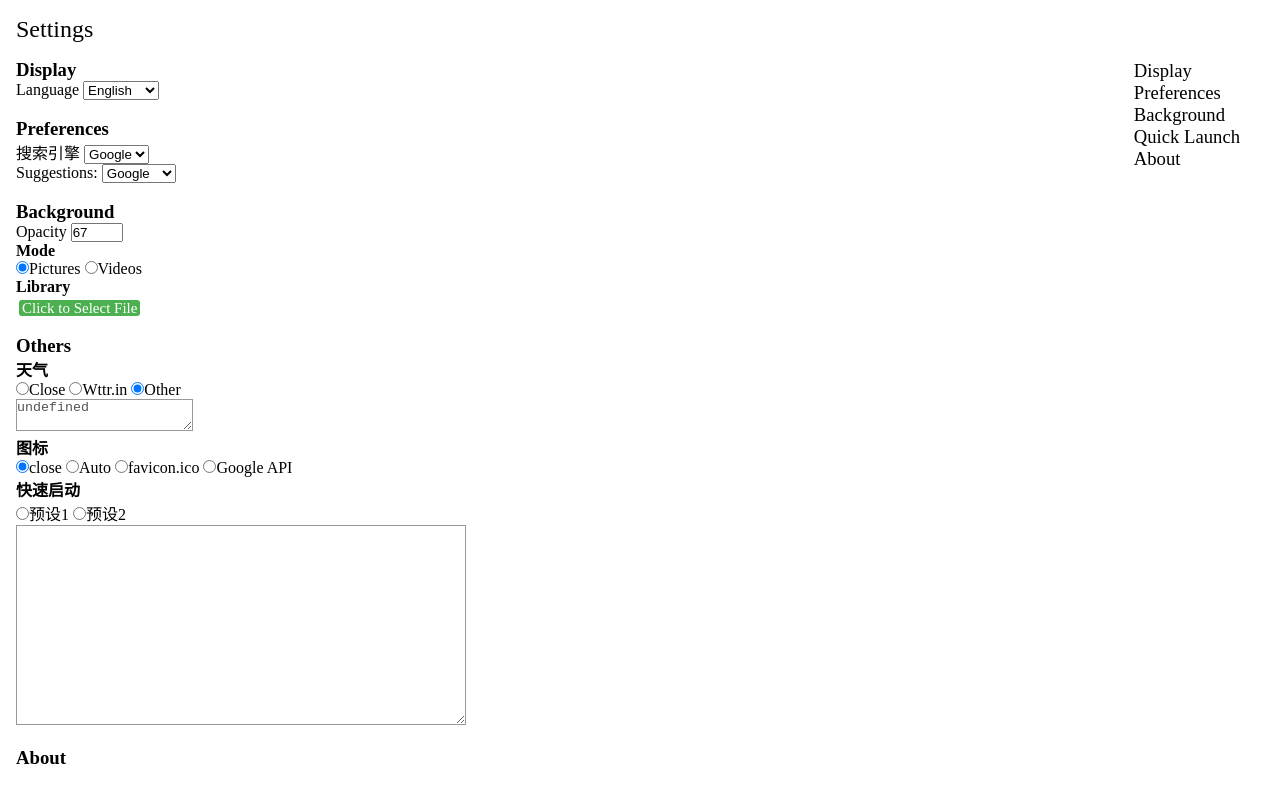
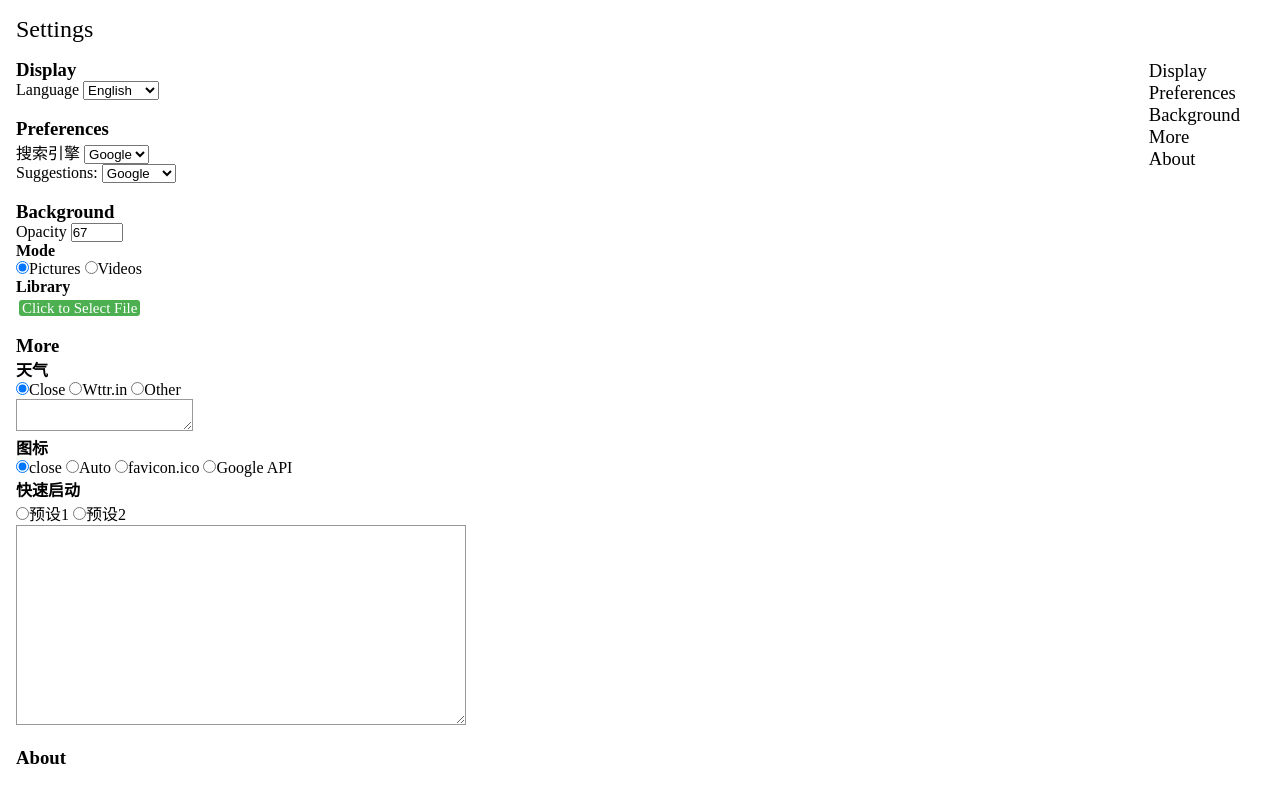
Before and after one commit to ij369/1tab, a plain HTML site: page settings.html in a window 1280 px wide. Drawn offline with Linux system fonts and the light colour scheme.

Commit message:
细节修改

```diff
--- a/settings.html
+++ b/settings.html
@@ -15,7 +15,7 @@
         <a class="arrow" href="#display">Display</a>
         <a class="arrow" href="#preferences">Preferences</a>
         <a class="arrow" href="#background">Background</a>
-        <a class="arrow" href="#quick">Quick Launch</a>
+        <a class="arrow" href="#more">More</a>
         <a class="arrow" href="#about">About</a>
     </nav>
     <header id="Setting">Settings</header>
@@ -73,8 +73,8 @@
             </div>
         </div>
         <br>
-        <div id="others">
-            <h3>Others</h3>
+        <div id="more">
+            <h3>More</h3>
             <div>
                 <h4>天气</h4>
                 <label><input type="radio" name="weather" value="close" onclick="weather.setAttribute('disabled','disabled');weather.value=``;setWeather()">Close</label>
--- a/static/js/settings.js
+++ b/static/js/settings.js
@@ -192,13 +192,14 @@ document.addEventListener('DOMContentLoaded', () => {
             document.querySelector(`input[type="radio"][name="weather"][value="wttr.in"]`).checked = true;
             break;
         case '':
+        case undefined: // 没有设置天气时
             document.querySelector(`input[type="radio"][name="weather"][value="close"]`).checked = true;
             break;
         default:
             document.querySelector(`input[type="radio"][name="weather"][value="personalAPI"]`).checked = true;
             break;
     }
-    weather.value = savedValues.weatherAPI;
+    weather.value = savedValues.weatherAPI || ''; // 没有设置天气时赋值''
     // 天气来源 //
 
     if (savedValues.sug_quick) {
```
